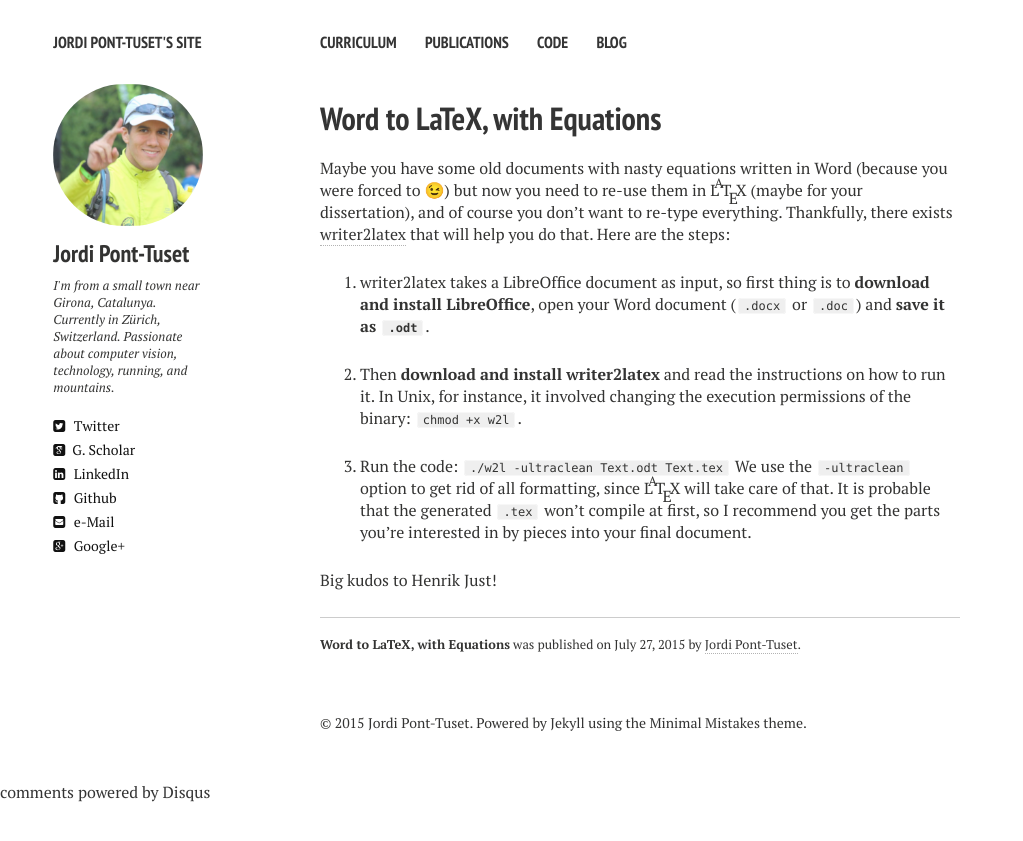
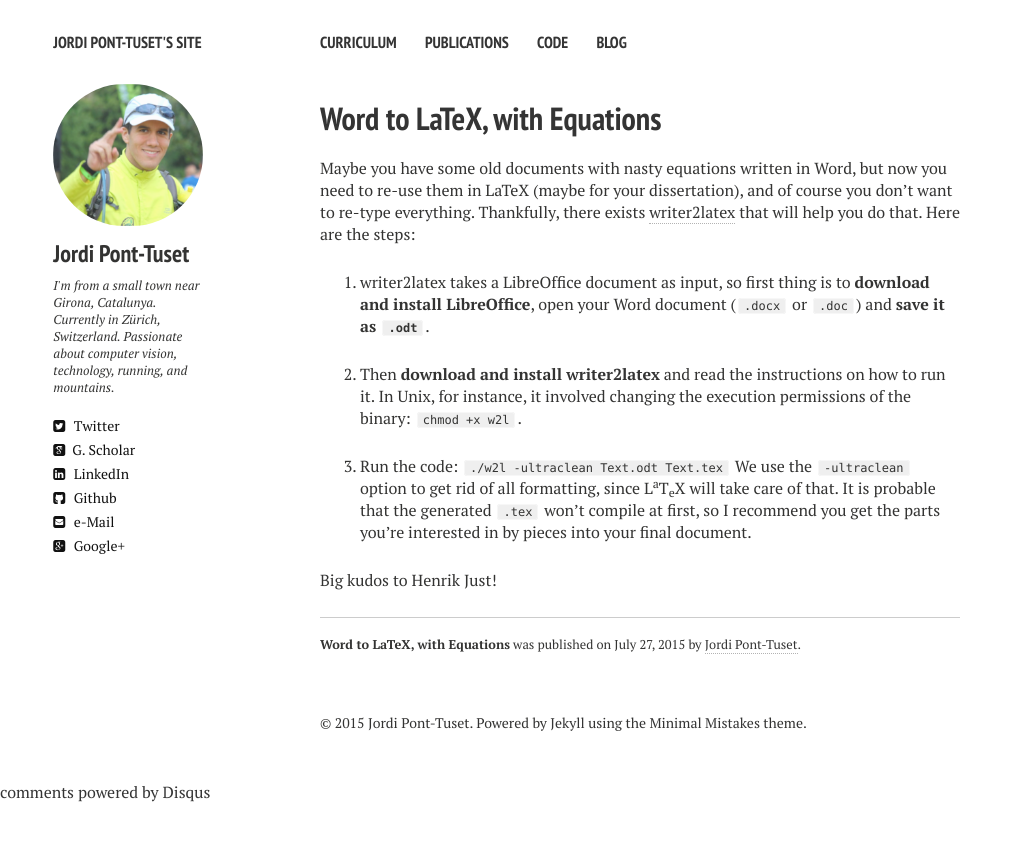
Before and after one commit to jponttuset/jponttuset.github.io, a Jekyll site: the page built from _posts/2015-07-27-word-equations-to-latex.md, in a window 1280 px wide. Shown: the top 841 px of the page, without its empty margins (0-1023 px from the left). Built offline with Jekyll 4.4.1, drawn with Linux system fonts in a browser that asks for light colours; nearby versions of some CDN libraries; comment, search, counter and statistics services are not loaded; some of the changed lines change nothing that is shown.

Commit message:
- Cleaning post

```diff
--- a/_posts/2015-07-27-word-equations-to-latex.md
+++ b/_posts/2015-07-27-word-equations-to-latex.md
@@ -5,30 +5,7 @@
 comments: true
 ---
 
-<style>
-.tex sub, .latex sub, .latex sup {
-  text-transform: uppercase;
-}
-
-.tex sub, .latex sub {
-  vertical-align: -0.5ex;
-  margin-left: -0.1667em;
-  margin-right: -0.125em;
-}
-
-.tex, .latex, .tex sub, .latex sub {
-  font-size: 1em;
-}
-
-.latex sup {
-  font-size: 0.85em;
-  vertical-align: 0.15em;
-  margin-left: -0.36em;
-  margin-right: -0.15em;
-}
-</style>
-
-Maybe you have some old documents with nasty equations written in Word (because you were forced to &#128521;) but now you need to re-use them in <span class="latex">L<sup>a</sup>T<sub>e</sub>X</span> (maybe for your dissertation), and of course you don't want to re-type everything.
+Maybe you have some old documents with nasty equations written in Word, but now you need to re-use them in LaTeX (maybe for your dissertation), and of course you don't want to re-type everything.
 Thankfully, there exists [writer2latex](http://writer2latex.sourceforge.net) that will help you do that. Here are the steps:
 
 1. writer2latex takes a LibreOffice document as input, so first thing is to **download and install [LibreOffice](http://writer2latex.sourceforge.net)**, open your Word document (`.docx` or `.doc`) and **save it as `.odt`**.
```
